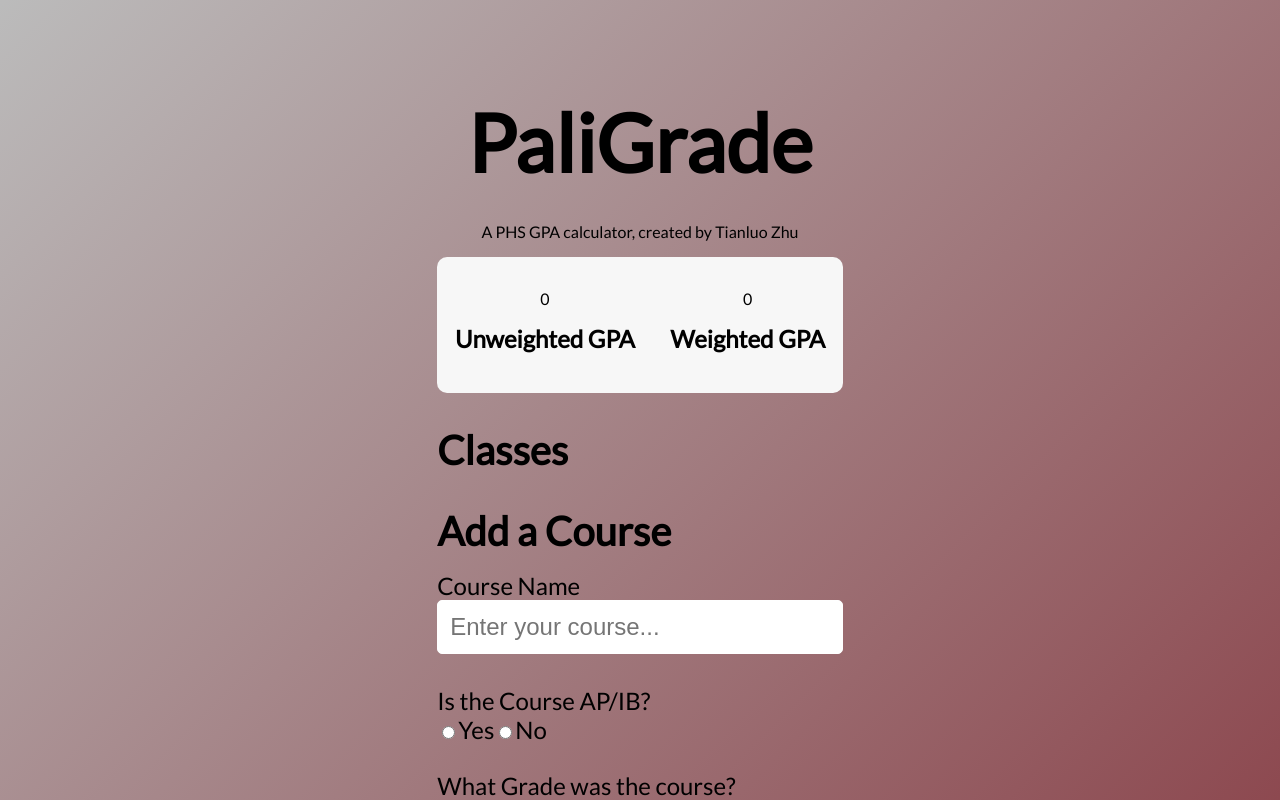
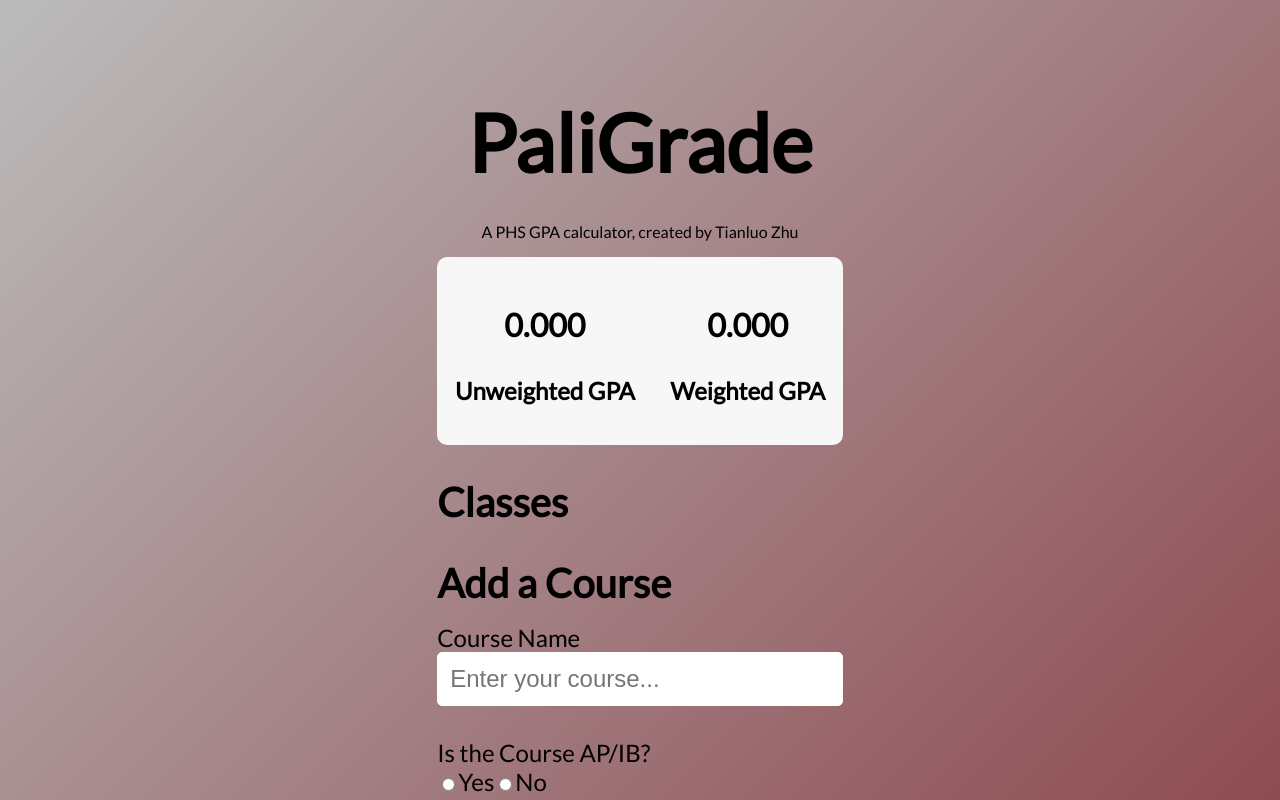
Before and after one commit to StarSplitter/FBLA-Project-9th, a Vue app: page / in a window 1280 px wide. Shown: the top 800 px of the page. Built offline with nearby package versions, Linux system fonts and the light colour scheme.

Commit message:
final changes yippee!!

```diff
--- a/src/App.vue
+++ b/src/App.vue
@@ -5,41 +5,47 @@
     import ClassList from "./components/ClassList.vue";
     import AddClass from "./components/AddClass.vue";
     import DisplayGPA from "./components/DisplayGPA.vue";
-    import { useToast } from 'vue-toastification';
-    //Sets variable for the toastification.
-    const toast = useToast();
     //This variable is the array for all of the user's classes.
     const courses = ref([]);
+    //When the Website is loaded, ASAP-ly check if there are any saved data in local storage
+    //If there is, set the current data to the saved data
+    //the onMounted function happens right after website is loaded
     onMounted(() => {
         const savedData = JSON.parse(localStorage.getItem("courses"));
         if (savedData === true) {
             courses.value = savedData;
         }
     });
+    //This function uses the computed property to compute the unweighted GPA
     const unweightedGPA = computed(() => {
+        //If there are no courses, return GPA as 0.0
         if (courses.value.length === 0){
             return 0.0;
         }
+        //Calculate the sum of all grades in courses list via reduce method, then divide by number of courses (courses.value.length)
         return courses.value.reduce((a, course) => {
             return a + course.grade;
         }, 0) / courses.value.length;
     });
+    //This function uses the computed property to compute the weighted GPA
     const weightedGPA = computed(() => {
+        //If there are no courses, return GPA as 0.0
         if (courses.value.length === 0){
             return 0.0;
-        };
-        //need to fix ahhh!!!
-        return (courses.value.reduce((a, course) => {
-            if (course.weightedCourse === "true"){ return a + course.grade + 1};
+        }
+        //In order to calculated weighted GPA, find sum of all grades via reduce method
+        //Then add the extra grades from AP/IB courses
+        //Lastly divide by the number of courses
+        return ((courses.value.reduce((a, course) => {
             return a + course.grade;
-        }, 0)
-        / courses.value.length);
+        }, 0) + (courses.value.filter((course) => course.weightedCourse == 1)).length)) / courses.value.length;
     });
     const courseSubmitted = (courseData) => {
         courses.value.push({
             id: Math.floor(Math.random() * 100000000),
             text: courseData.text,
             grade: courseData.grade,
+            weightedCourse: courseData.weightedCourse
         });
         localStorage.setItem("courses", JSON.stringify(courses.value));
     }
@@ -48,7 +54,6 @@
             course.id !== id
         );
         localStorage.setItem("courses", JSON.stringify(courses.value));
-        toast.success('Transaction deleted.');
     };
 </script>
 
--- a/src/components/AddClass.vue
+++ b/src/components/AddClass.vue
@@ -1,29 +1,25 @@
 <script setup>
     import {ref} from 'vue';
-    import { useToast } from 'vue-toastification';
-    const courseName = ref('');
-    const weightedCourse = ref();
-    const courseGrade = ref('');
-    const toast = useToast();
+    const courseName = ref("");
+    const weightedCourse = ref("");
+    const courseGrade = ref("");
     const emit = defineEmits(["courseSubmitEvent"]);
 
     const Submit = (e) => {
-        if (!courseName.value || !courseGrade.value || weightedCourse.value === undefined) {
-            toast.error('All fields must be filled!');
+        if (!courseName.value || !courseGrade.value || weightedCourse.value == null) {
+            alert("All fields must be filled!");
             return;
         };
         const data = {
             text: courseName.value,
             grade: parseInt(courseGrade.value),
-            weightedCourse: weightedCourse.value
+            weightedCourse: parseInt(weightedCourse.value)
         };
-        console.log(data);
         emit("courseSubmitEvent", data);
-        toast.success("Added a course!!");
         e.target.reset();
         courseName.value = "";
-        courseGrade.value = null;
-        weightedCourse.value = undefined;
+        courseGrade.value = "";
+        weightedCourse.value = "";
     };
 </script>
 
@@ -34,10 +30,10 @@
         <input type="text" id="courseName" placeholder="Enter your course..." v-model="courseName"/>
 
         <label for="weightedCourse">Is the Course AP/IB?</label>
-        <input type="radio" id="true" value=true v-model="weightedCourse" />
+        <input type="radio" id="true" value=1 v-model="weightedCourse" />
         <label for="true">Yes</label>
 
-        <input type="radio" id="false" value=false v-model="weightedCourse" />
+        <input type="radio" id="false" value=0 v-model="weightedCourse" />
         <label for="false">No</label>
 
         <label for="courseGrade">What Grade was the course?</label>
--- a/src/components/ClassList.vue
+++ b/src/components/ClassList.vue
@@ -1,5 +1,7 @@
 <script setup>
-    import {defineProps} from 'vue';
+    //Importing the data variable from app.vue
+    import {defineProps} from "vue";
+    //This variable, emit, is calculated in App.vue, then gets emitted here as "courseDeleteEvent"
     const emit = defineEmits(["courseDeleteEvent"]);
     const props = defineProps({
         courses: {
--- a/src/components/DisplayGPA.vue
+++ b/src/components/DisplayGPA.vue
@@ -1,4 +1,5 @@
 <script setup>
+  //Importing the gpa variables from app.vue
   import { defineProps } from 'vue';
 
   const props = defineProps({
@@ -16,11 +17,11 @@
 <template>
   <div id="gpacontainer">
     <div>
-      <p>{{ unweightedGPA }}</p>
+      <p>{{ unweightedGPA.toFixed(3) }}</p>
       <h3>Unweighted GPA</h3>
     </div>
     <div>
-      <p>{{ weightedGPA }}</p>
+      <p>{{ weightedGPA.toFixed(3) }}</p>
       <h3>Weighted GPA</h3>
     </div>
   </div>
@@ -44,6 +45,10 @@
   }
   h3{
     margin-top: 0;
+    font-size: 1.5rem;
   }
-
+  p{
+    font-size: 2rem;
+    font-weight: bolder;
+  }
 </style>
--- a/src/main.js
+++ b/src/main.js
@@ -1,9 +1,7 @@
+//Importing css, vue, and js
 import { createApp } from 'vue'
-import Toast from "vue-toastification";
-import "vue-toastification/dist/index.css";
 import './style.css'
 import App from './App.vue'
 
 const app = createApp(App);
-app.use(Toast);
 app.mount("#app");
```
